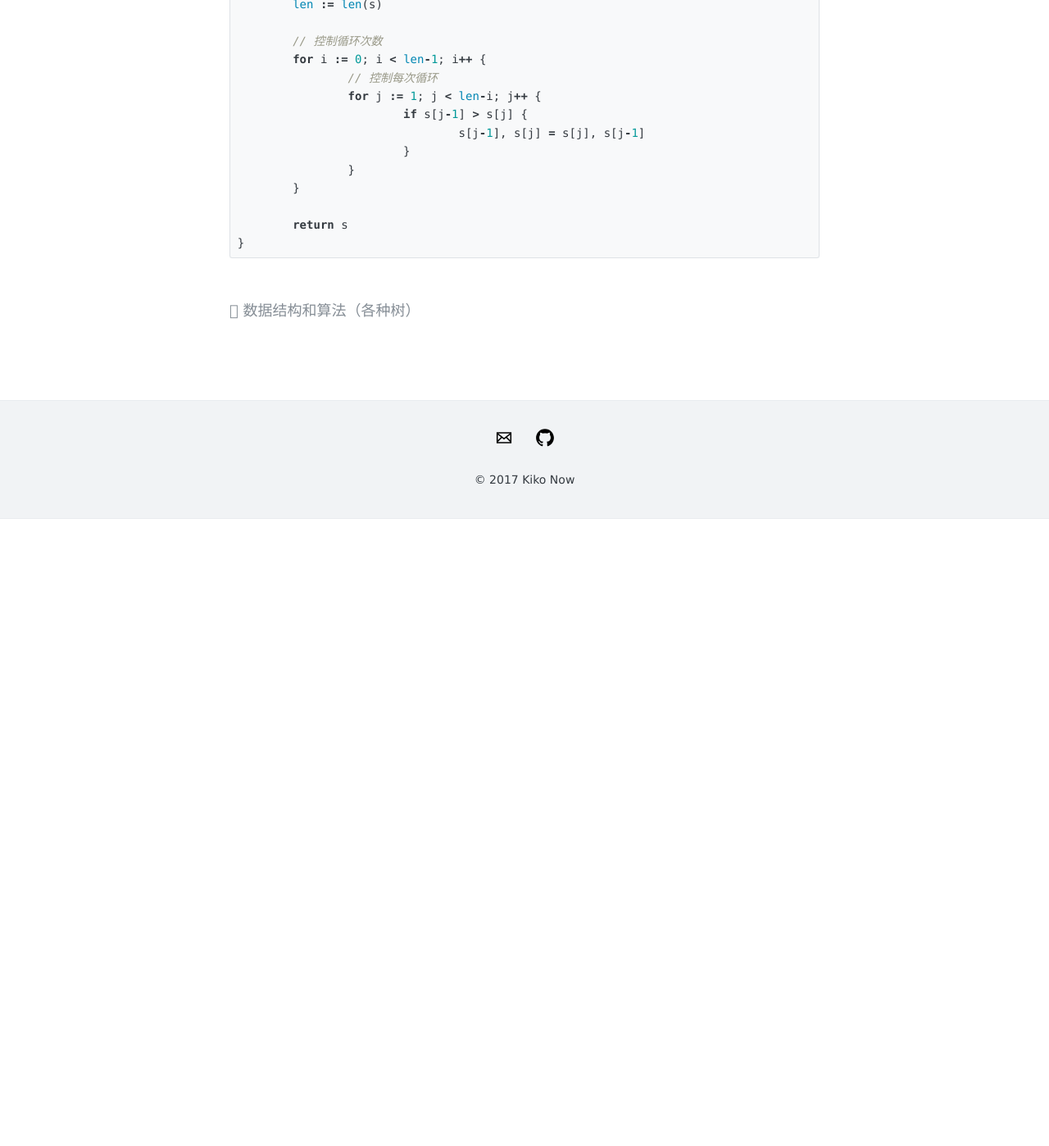
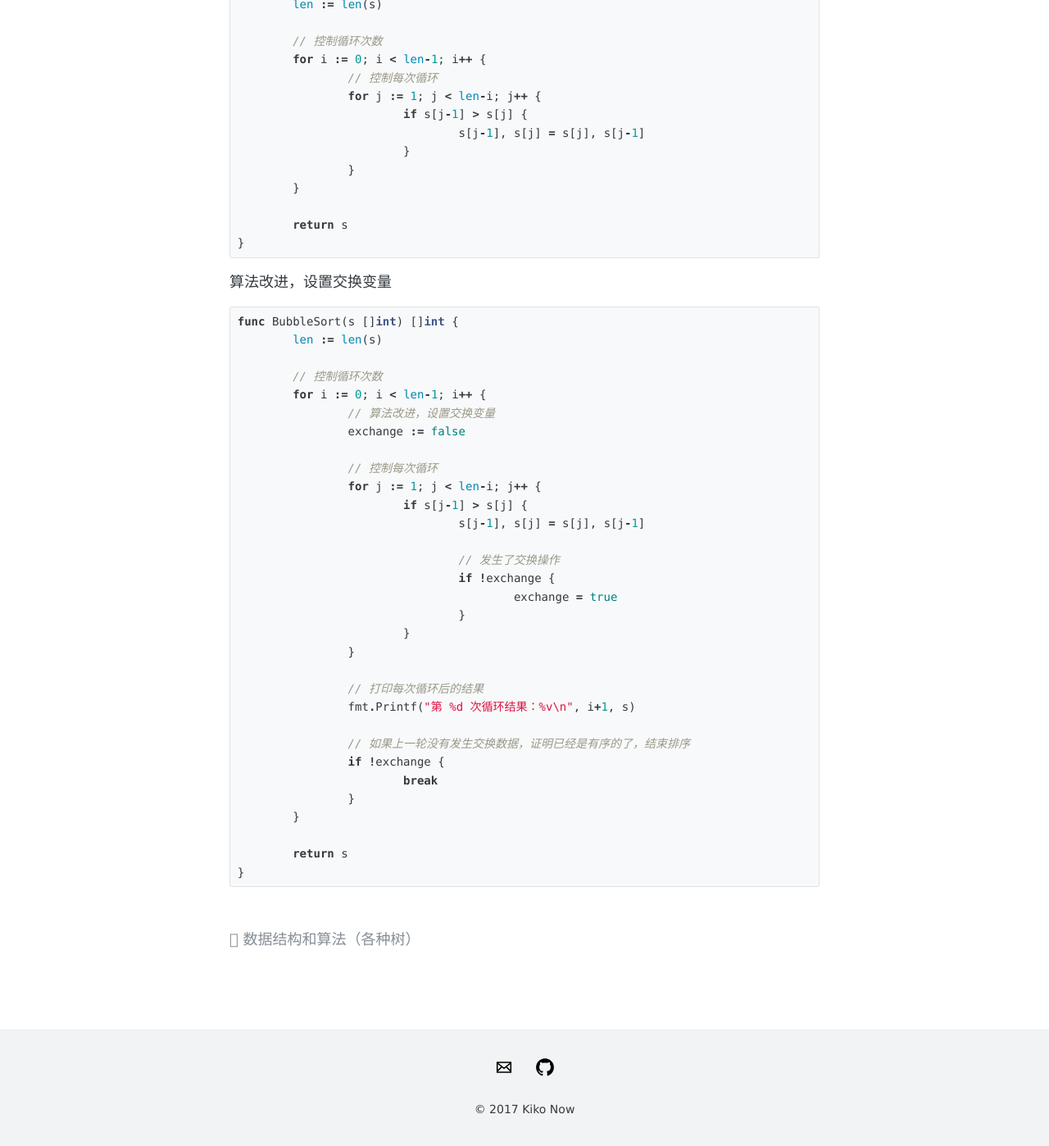
Before and after one commit to dymyw/dymyw.github.io, a Jekyll site: the page built from _posts/2019-04-17-数据结构和算法（排序）.md, in a window 1280 px wide and 1400 px high, scrolled down 2007 px. Shown: the whole window at 82% size. Built offline with Jekyll 4.4.1, drawn with Linux system fonts in a browser that asks for light colours; comment, search, counter and statistics services are not loaded; before the commit the page ends 2640 px from its top, so only the background shows below that.

Commit message:
冒泡排序，算法改进

````diff
--- a/_posts/2019-04-17-数据结构和算法（排序）.md
+++ b/_posts/2019-04-17-数据结构和算法（排序）.md
@@ -59,3 +59,39 @@ func BubbleSort(s []int) []int {
 	return s
 }
 ```
+
+算法改进，设置交换变量
+
+``` go
+func BubbleSort(s []int) []int {
+	len := len(s)
+
+	// 控制循环次数
+	for i := 0; i < len-1; i++ {
+		// 算法改进，设置交换变量
+		exchange := false
+
+		// 控制每次循环
+		for j := 1; j < len-i; j++ {
+			if s[j-1] > s[j] {
+				s[j-1], s[j] = s[j], s[j-1]
+
+				// 发生了交换操作
+				if !exchange {
+					exchange = true
+				}
+			}
+		}
+
+		// 打印每次循环后的结果
+		fmt.Printf("第 %d 次循环结果：%v\n", i+1, s)
+
+		// 如果上一轮没有发生交换数据，证明已经是有序的了，结束排序
+		if !exchange {
+			break
+		}
+	}
+
+	return s
+}
+```
````
